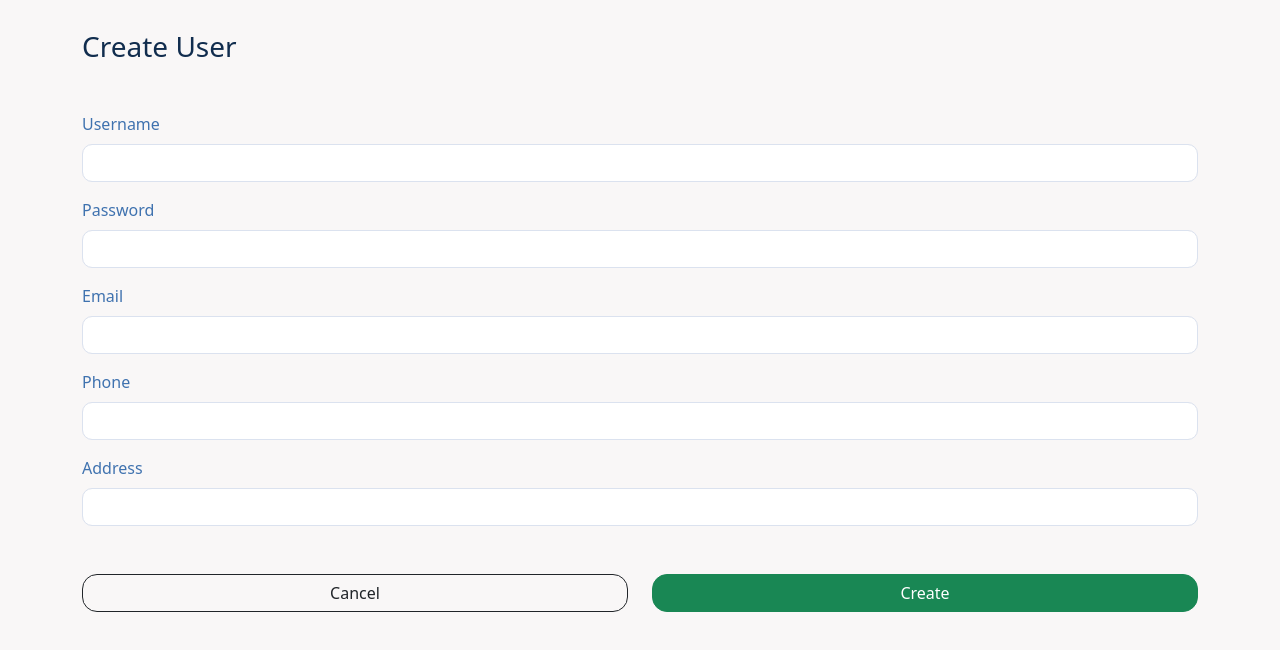
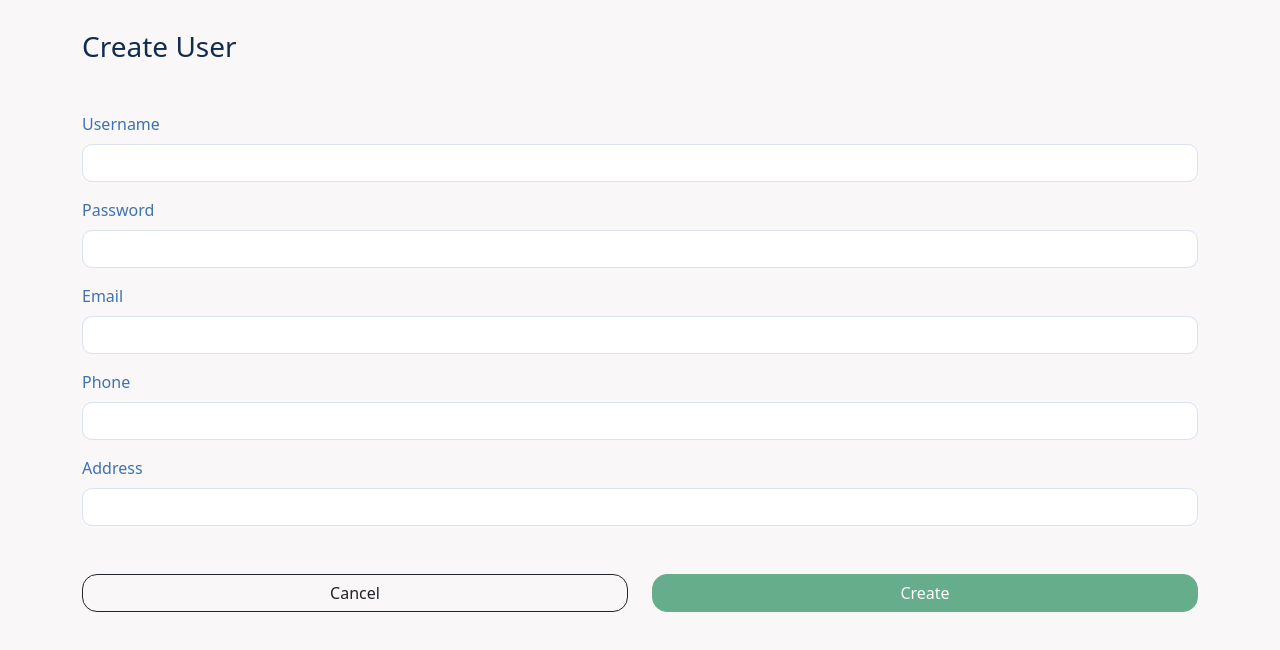
Before and after one commit to anandabayuf/user-project, a React (Create React App) app: page /user-list/create in a window 1280 px wide. Shown: the top 650 px of the page. Built offline with nearby package versions, Linux system fonts and the light colour scheme.

Commit message:
add empty validation on form

```diff
--- a/src/components/Form-Create-User.js
+++ b/src/components/Form-Create-User.js
@@ -148,6 +148,13 @@ export default function FormCreateUser(props) {
 								className="btn btn-success"
 								style={style.button}
 								type="submit"
+								disabled={
+									props.user.username === "" ||
+									props.user.password === "" ||
+									props.user.email === "" ||
+									props.user.phone === "" ||
+									props.user.address === ""
+								}
 							>
 								Create
 							</button>
```
